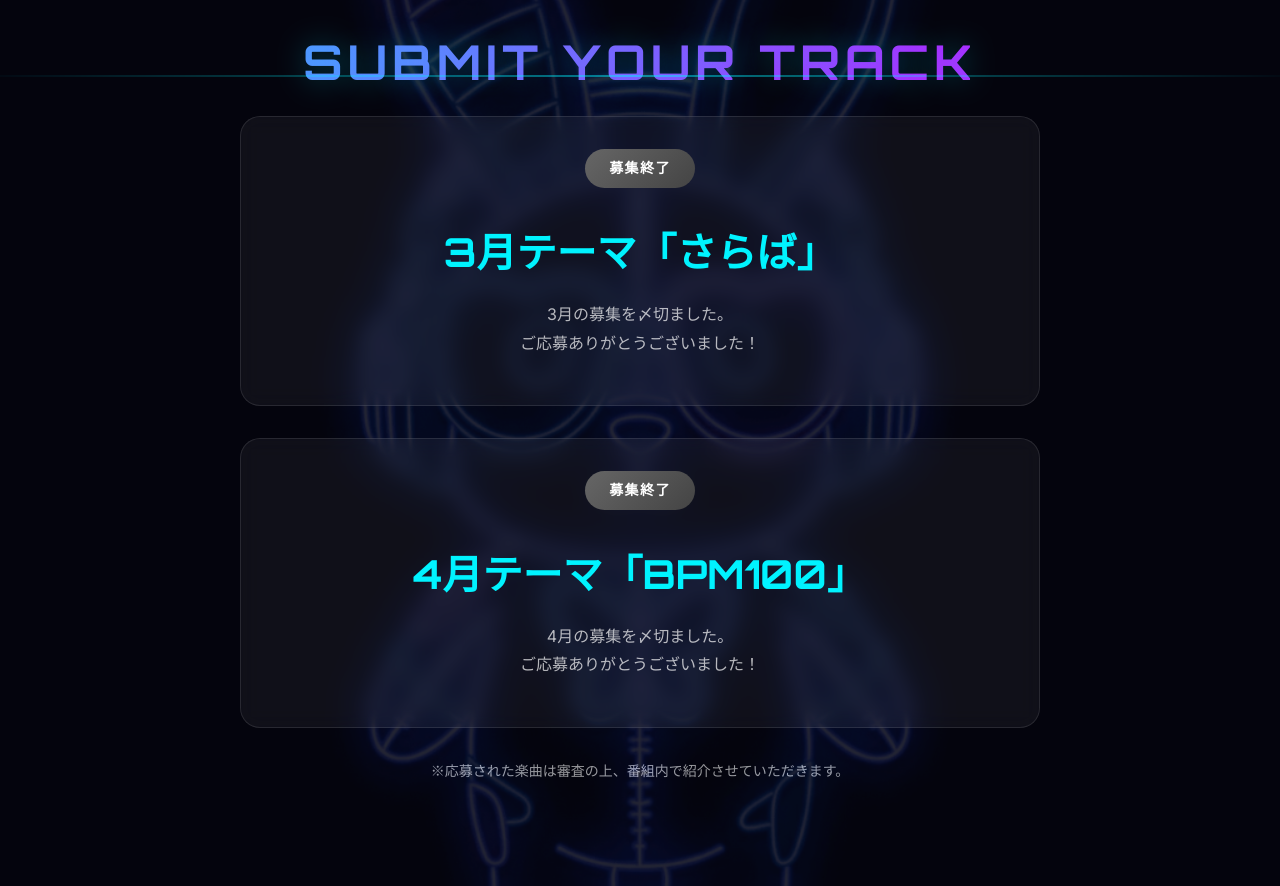
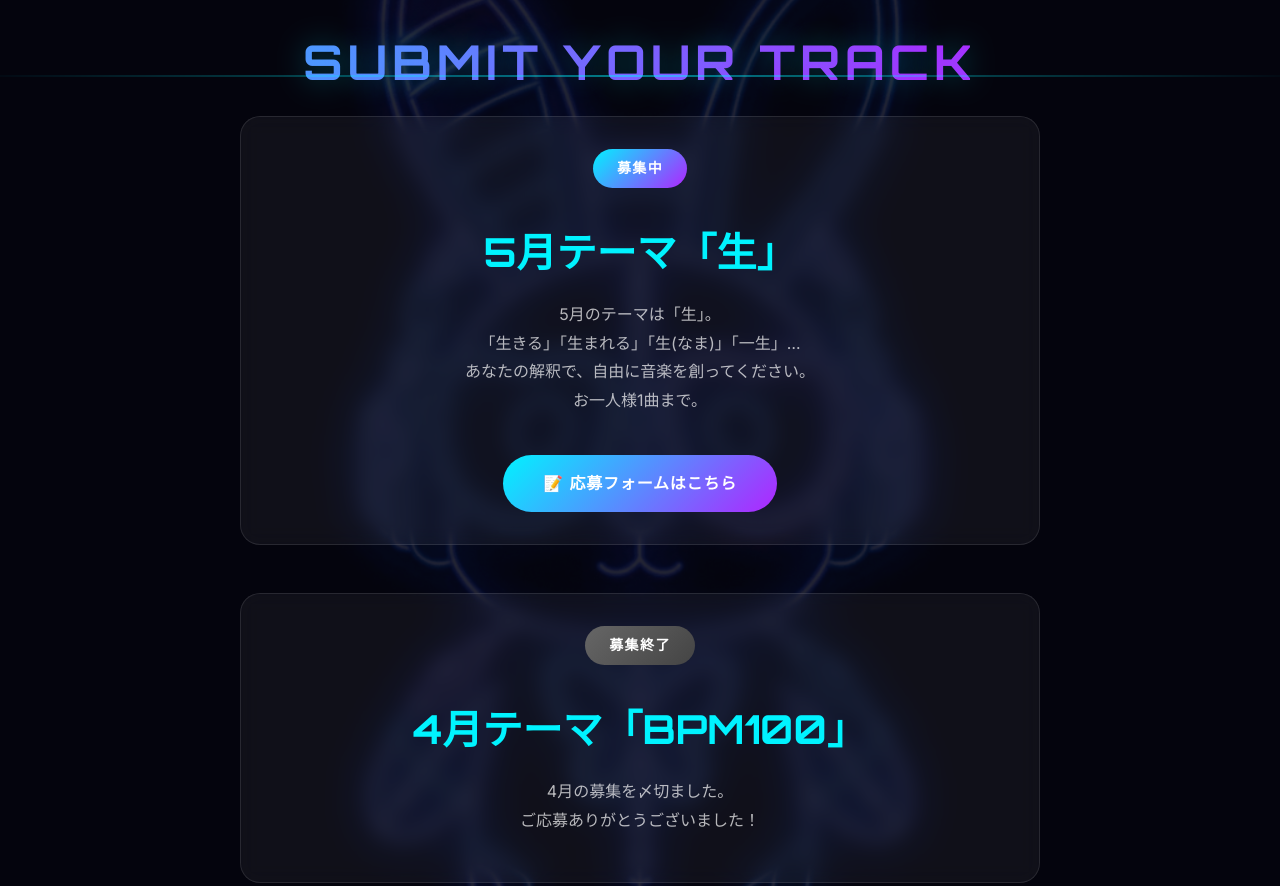
Before and after one commit to MYST0518/ai-sound-cypher, a plain HTML site: page index.html in a window 1280 px wide. Shown: the part 2044-2930 px from the top of the page. Drawn offline with Linux system fonts and the light colour scheme.

Commit message:
Add files via upload

```diff
--- a/index.html
+++ b/index.html
@@ -96,11 +96,19 @@
 
 
 
-            <!-- 3月テーマ（募集終了） -->
-            <div class="theme-announcement glass theme-closed">
-                <span class="theme-label closed">募集終了</span>
-                <h3 class="current-theme">3月テーマ「さらば」</h3>
-                <p class="theme-description">3月の募集を〆切ました。<br>ご応募ありがとうございました！</p>
+            <!-- 5月テーマ（募集中） -->
+            <div class="theme-announcement glass">
+                <span class="theme-label">募集中</span>
+                <h3 class="current-theme">5月テーマ「生」</h3>
+                <p class="theme-description">
+                    5月のテーマは「生」。<br>
+                    「生きる」「生まれる」「生(なま)」「一生」…<br>
+                    あなたの解釈で、自由に音楽を創ってください。<br>
+                    お一人様1曲まで。
+                </p>
+                <a href="https://forms.gle/2siY5gvbh5euLDVo8" target="_blank" class="btn-submit-theme">
+                    📝 応募フォームはこちら
+                </a>
             </div>
 
             <!-- 4月テーマ（募集終了） -->
```
